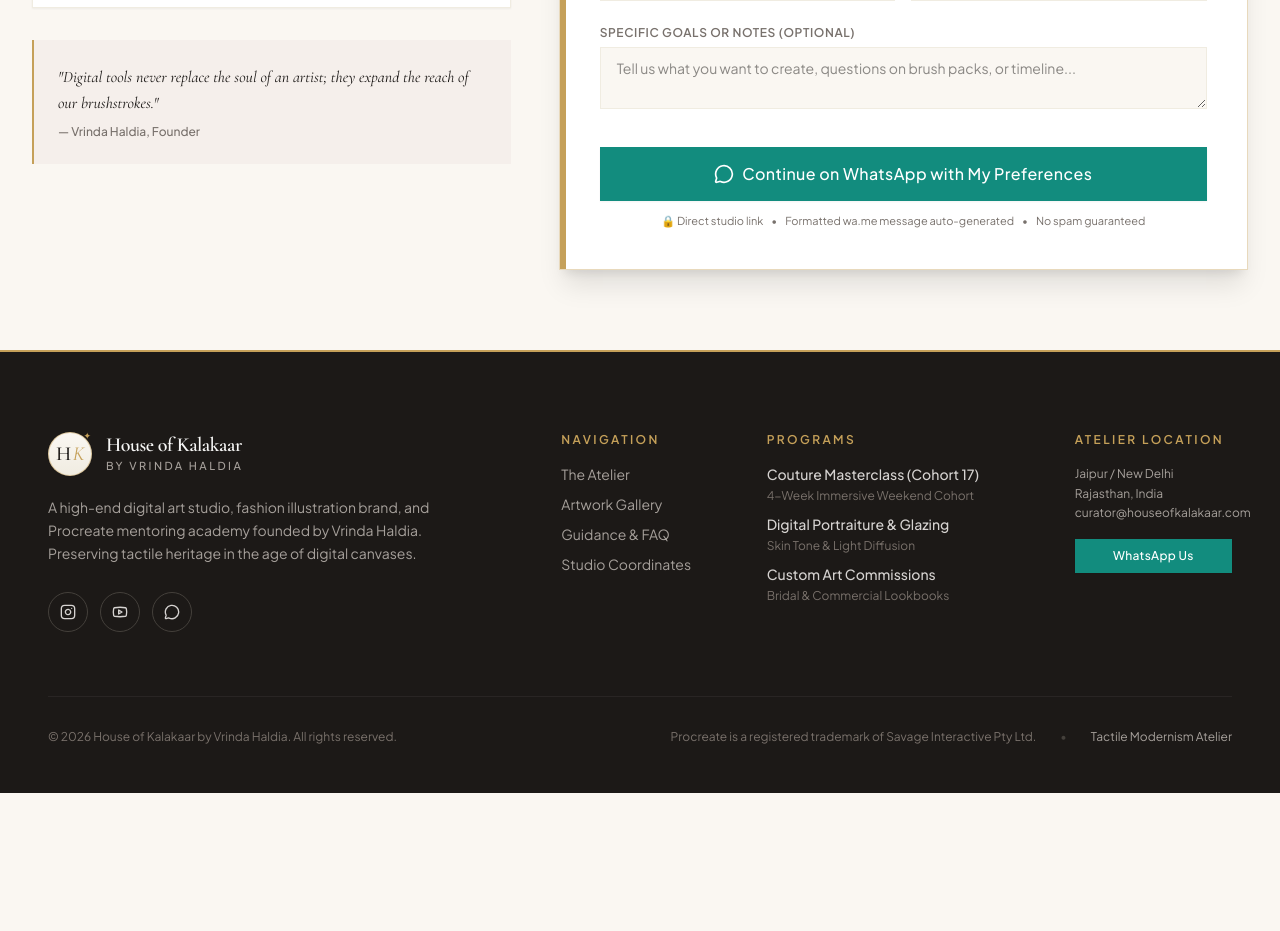
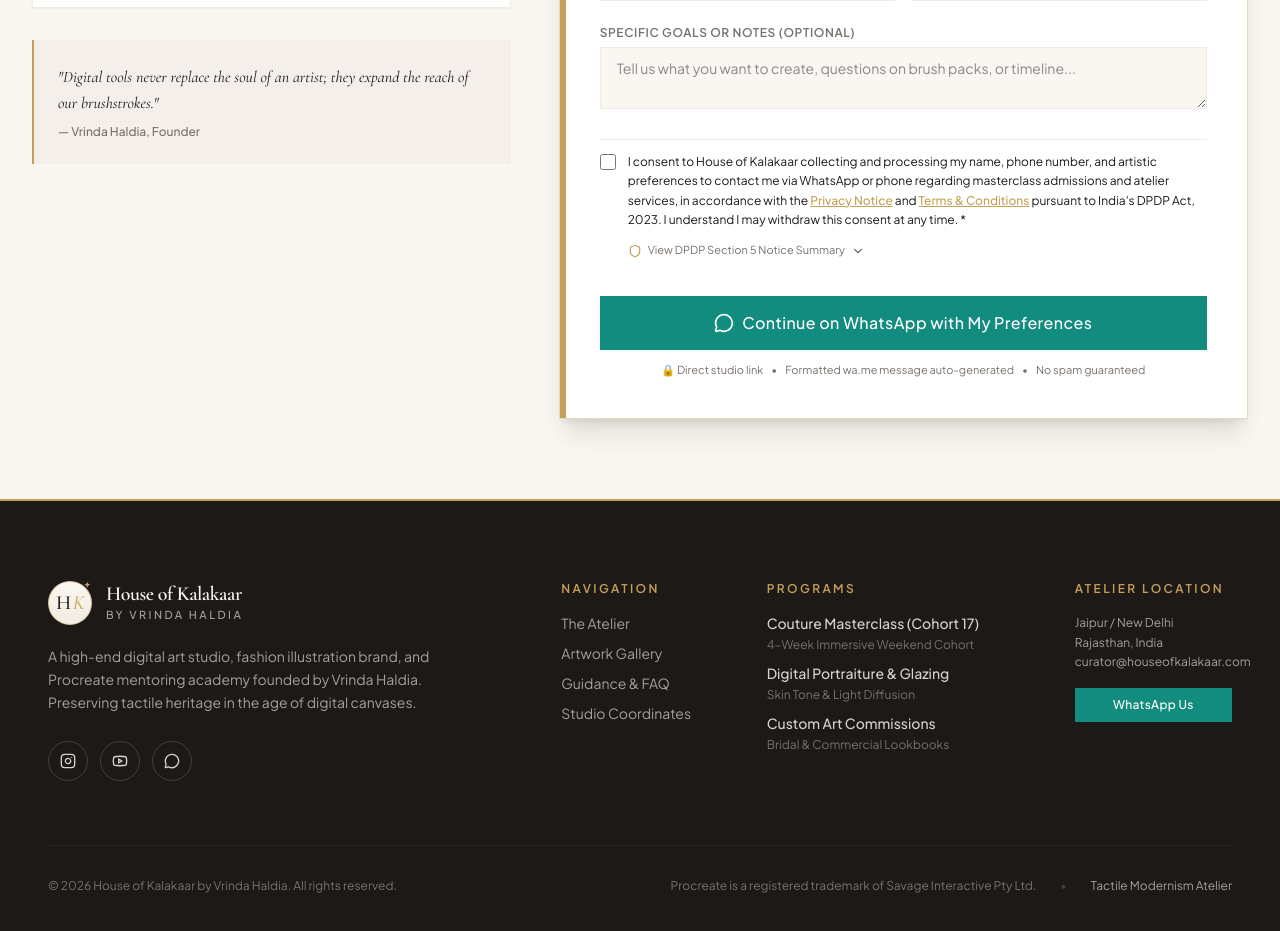
Before and after one commit to yashasvi9199/HOK, a React (Vite) app: page /contact in a window 1280 px wide. Shown: the part 1000-1931 px from the top of the page. Before the commit the page ends 1793 px from the top, so only its background shows below. Built offline with nearby package versions, Linux system fonts and the light colour scheme.

Commit message:
feat(leads): add mandatory DPDP consent checkbox and notice accordion

```diff
--- a/src/components/LeadCaptureForm.tsx
+++ b/src/components/LeadCaptureForm.tsx
@@ -1,5 +1,6 @@
 import React, { useState } from 'react';
-import { MessageCircle, CheckCircle2, Sparkles } from 'lucide-react';
+import { Link } from 'react-router-dom';
+import { MessageCircle, CheckCircle2, Sparkles, Shield, ChevronDown, ChevronUp } from 'lucide-react';
 import confetti from 'canvas-confetti';
 import type { LeadFormData, LeadIntent, SkillLevel, HardwareStatus } from '../features/leads/leads.types';
 import { leadFormSchema } from '../features/leads/leads.schema';
@@ -26,9 +27,15 @@
     whatsappNumber: '',
     countryCode: '+91',
     notes: '',
+    consentAccepted: false,
   });
 
-  const [errors, setErrors] = useState<{ fullName?: string; whatsappNumber?: string }>({});
+  const [errors, setErrors] = useState<{
+    fullName?: string;
+    whatsappNumber?: string;
+    consentAccepted?: string;
+  }>({});
+  const [showNoticeSummary, setShowNoticeSummary] = useState(false);
   const [isSubmitted, setIsSubmitted] = useState(false);
 
   const intentOptions: readonly LeadIntent[] = [
@@ -49,17 +56,23 @@
     'Other Tablet (Galaxy/Wacom)',
   ];
 
-  // ? Enforce zero-trust validation via Zod schema
+  // ? Enforce zero-trust validation via Zod schema including DPDP consent
   const validate = (): boolean => {
     try {
       const result = leadFormSchema.safeParse(formData);
       if (!result.success) {
-        const fieldErrors: { fullName?: string; whatsappNumber?: string } = {};
+        const fieldErrors: {
+          fullName?: string;
+          whatsappNumber?: string;
+          consentAccepted?: string;
+        } = {};
         for (const issue of result.error.issues) {
           if (issue.path[0] === 'fullName') {
             fieldErrors.fullName = issue.message;
           } else if (issue.path[0] === 'whatsappNumber') {
             fieldErrors.whatsappNumber = issue.message;
+          } else if (issue.path[0] === 'consentAccepted') {
+            fieldErrors.consentAccepted = issue.message;
           }
         }
         setErrors(fieldErrors);
@@ -274,6 +287,79 @@
           </div>
         )}
 
+        {/* Step 5: Statutory DPDP Act 2023 Consent Checkbox & Notice */}
+        <div className="pt-3 border-t border-[#F0ECE1] space-y-2.5">
+          <div className="flex items-start gap-3">
+            <input
+              id="dpdp-consent-checkbox"
+              type="checkbox"
+              checked={formData.consentAccepted}
+              onChange={(e) => {
+                const checked = e.target.checked;
+                setFormData({
+                  ...formData,
+                  consentAccepted: checked,
+                  consentTimestamp: checked ? new Date().toISOString() : undefined,
+                });
+                if (checked) {
+                  setErrors((prev) => ({ ...prev, consentAccepted: undefined }));
+                }
+              }}
+              className="mt-0.5 w-4 h-4 rounded-xs border-[#C5A059] text-[#C5A059] focus:ring-[#C5A059] cursor-pointer shrink-0 accent-[#C5A059]"
+            />
+            <label
+              htmlFor="dpdp-consent-checkbox"
+              className="text-xs font-sans text-[#1C1917] leading-relaxed cursor-pointer select-none"
+            >
+              I consent to House of Kalakaar collecting and processing my name, phone number, and artistic preferences to contact me via WhatsApp or phone regarding masterclass admissions and atelier services, in accordance with the{' '}
+              <Link to="/privacy" className="text-[#C5A059] font-medium underline hover:text-[#1C1917] transition-colors">
+                Privacy Notice
+              </Link>{' '}
+              and{' '}
+              <Link to="/terms" className="text-[#C5A059] font-medium underline hover:text-[#1C1917] transition-colors">
+                Terms & Conditions
+              </Link>{' '}
+              pursuant to India's DPDP Act, 2023. I understand I may withdraw this consent at any time. *
+            </label>
+          </div>
+
+          {errors.consentAccepted && (
+            <div className="text-xs text-red-500 font-medium pl-7 animate-in fade-in">
+              {errors.consentAccepted}
+            </div>
+          )}
+
+          {/* Collapsible DPDP Statutory Notice Summary */}
+          <div className="pl-7">
+            <button
+              type="button"
+              onClick={() => setShowNoticeSummary(!showNoticeSummary)}
+              className="inline-flex items-center gap-1.5 text-[11px] font-sans text-[#78716C] hover:text-[#C5A059] transition-colors cursor-pointer"
+            >
+              <Shield className="w-3.5 h-3.5 text-[#C5A059]" />
+              <span>{showNoticeSummary ? 'Hide DPDP Notice Details' : 'View DPDP Section 5 Notice Summary'}</span>
+              {showNoticeSummary ? <ChevronUp className="w-3.5 h-3.5" /> : <ChevronDown className="w-3.5 h-3.5" />}
+            </button>
+
+            {showNoticeSummary && (
+              <div className="mt-2 p-3 bg-[#FAF7F2] border border-[#F0ECE1] text-[11px] font-sans text-[#78716C] space-y-1.5 animate-in fade-in">
+                <p>
+                  <strong>Data Fiduciary:</strong> House of Kalakaar by Vrinda Haldia, Jaipur, Rajasthan, India.
+                </p>
+                <p>
+                  <strong>Specified Purpose:</strong> Evaluating student readiness, coordinating cohorts, and providing tailored consultation.
+                </p>
+                <p>
+                  <strong>Rights & Withdrawal:</strong> Exercise rights to access, correction, erasure, or withdraw consent at any time via <a href="mailto:privacy@houseofkalakaar.com" className="text-[#C5A059] underline">privacy@houseofkalakaar.com</a>.
+                </p>
+                <p>
+                  <strong>Appeals:</strong> Redressal through our Grievance Officer, with escalation rights to the Data Protection Board of India.
+                </p>
+              </div>
+            )}
+          </div>
+        </div>
+
         {/* Submit Action */}
         <div className="pt-2">
           <AtelierButton
```
